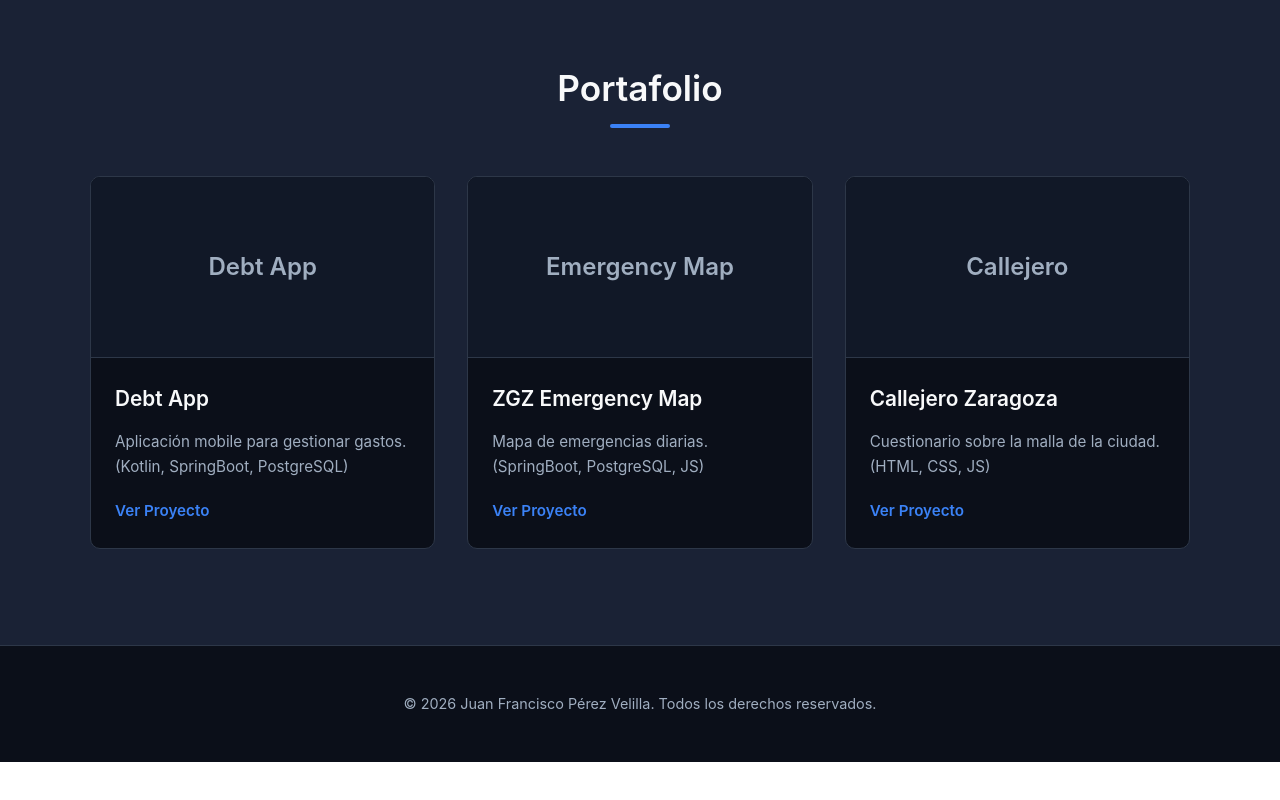
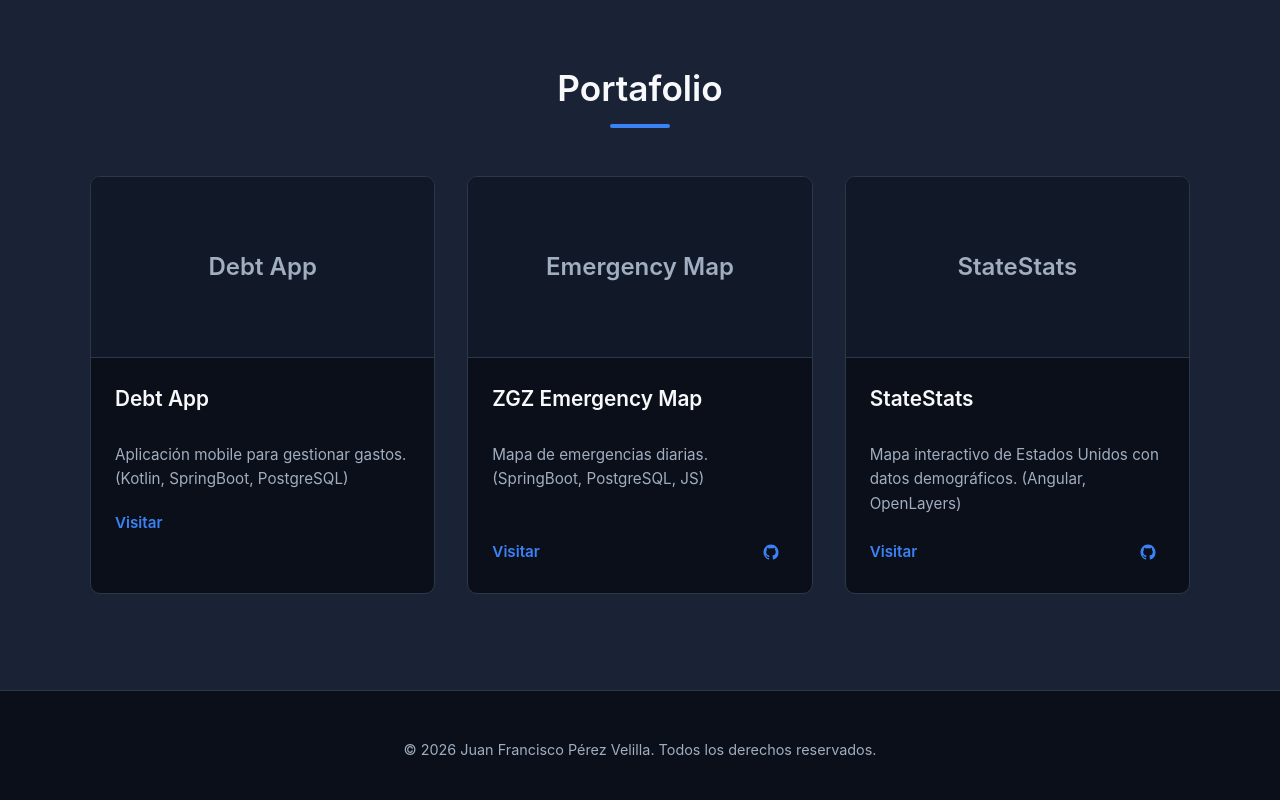
Before and after one commit to juanFRANvelilla/juanFranciscoPerezWeb, an Angular app in the folder webPersonalAngular/: page / in a window 1280 px wide. Shown: the part 1636-2436 px from the top of the page. Before the commit the page ends 2398 px from the top, so only its background shows below. Built offline with nearby package versions, Linux system fonts and the light colour scheme.

Commit message:
feat: agregar proyectos

```diff
--- a/webPersonalAngular/src/app/app.css
+++ b/webPersonalAngular/src/app/app.css
@@ -299,6 +299,8 @@ h1, h2, h3, h4 {
   border: 1px solid var(--border-color);
   border-radius: 10px;
   overflow: hidden;
+  display: flex;
+  flex-direction: column;
   transition: transform 0.3s ease, box-shadow 0.3s ease;
 }
 
@@ -322,6 +324,9 @@ h1, h2, h3, h4 {
 
 .project-info {
   padding: 1.5rem;
+  display: flex;
+  flex-direction: column;
+  flex: 1 1 auto;
 }
 
 .project-info h3 {
@@ -341,6 +346,35 @@ h1, h2, h3, h4 {
   text-decoration: none;
   font-weight: 600;
   font-size: 0.95rem;
+}
+
+.project-links {
+  display: flex;
+  align-items: center;
+  justify-content: space-between;
+  width: 100%;
+  margin-top: auto;
+}
+
+.btn-link--icon {
+  display: inline-flex;
+  align-items: center;
+  justify-content: center;
+  width: 34px;
+  height: 34px;
+  border-radius: 8px;
+  background: transparent;
+  transition: transform 0.18s ease, color 0.18s ease;
+}
+
+.btn-link--icon svg {
+  width: 18px;
+  height: 18px;
+}
+
+.btn-link--icon:hover {
+  text-decoration: none;
+  transform: scale(1.08);
 }
 
 .btn-link:hover {
--- a/webPersonalAngular/src/app/app.html
+++ b/webPersonalAngular/src/app/app.html
@@ -10,7 +10,7 @@
     <div class="hero-content">
       <h1 class="hero-title">
         Hola soy Juanfran. <br>
-        Llevo 3 años como desarrollador Full Stack y, si algo he aprendido, es que el uso de la IA no trata solo de escribir código más rápido, sino de no tener límites.
+        Llevo 3 años como desarrollador Full Stack y si algo he aprendido, es que el uso de la IA no trata solo de escribir código más rápido, sino de no tener límites.
       </h1>
 
       <div class="hero-description">
@@ -94,7 +94,7 @@
         <div class="project-info">
           <h3>Debt App</h3>
           <p>Aplicación mobile para gestionar gastos. (Kotlin, SpringBoot, PostgreSQL)</p>
-          <a href="#" class="btn-link">Ver Proyecto</a>
+          <a href="#" class="btn-link">Visitar</a>
         </div>
       </div>
 
@@ -106,19 +106,67 @@
         <div class="project-info">
           <h3>ZGZ Emergency Map</h3>
           <p>Mapa de emergencias diarias. (SpringBoot, PostgreSQL, JS)</p>
-          <a href="#" class="btn-link">Ver Proyecto</a>
+          <div class="project-links">
+            <a
+              href="https://zgz-emergency-map.juanfranciscoperez.es"
+              class="btn-link"
+              target="_blank"
+              rel="noopener noreferrer"
+            >
+              Visitar
+            </a>
+            <a
+              class="btn-link btn-link--icon"
+              href="https://github.com/juanFRANvelilla/ZgzEmergencyMap"
+              target="_blank"
+              rel="noopener noreferrer"
+              aria-label="Ver repositorio en GitHub"
+              title="GitHub"
+            >
+              <svg viewBox="0 0 24 24" aria-hidden="true" focusable="false">
+                <path
+                  fill="currentColor"
+                  d="M12 2C6.48 2 2 6.58 2 12.26c0 4.54 2.87 8.39 6.84 9.75.5.1.68-.22.68-.48 0-.24-.01-.87-.01-1.7-2.78.62-3.37-1.38-3.37-1.38-.46-1.18-1.12-1.49-1.12-1.49-.91-.64.07-.63.07-.63 1.01.07 1.54 1.06 1.54 1.06.9 1.56 2.36 1.11 2.94.85.09-.67.35-1.11.63-1.37-2.22-.26-4.56-1.14-4.56-5.08 0-1.12.39-2.04 1.03-2.76-.1-.26-.45-1.3.1-2.71 0 0 .84-.28 2.75 1.05A9.18 9.18 0 0 1 12 7.07c.82 0 1.65.11 2.42.33 1.9-1.33 2.75-1.05 2.75-1.05.55 1.41.2 2.45.1 2.71.64.72 1.03 1.64 1.03 2.76 0 3.95-2.34 4.82-4.57 5.07.36.32.68.95.68 1.92 0 1.39-.01 2.51-.01 2.85 0 .26.18.58.69.48A10.12 10.12 0 0 0 22 12.26C22 6.58 17.52 2 12 2Z"
+                />
+              </svg>
+            </a>
+          </div>
         </div>
       </div>
 
       <!-- Proyecto 3 -->
       <div class="project-card">
         <div class="project-img-placeholder">
-          <span>Callejero</span>
+          <span>StateStats</span>
         </div>
         <div class="project-info">
-          <h3>Callejero Zaragoza</h3>
-          <p>Cuestionario sobre la malla de la ciudad. (HTML, CSS, JS)</p>
-          <a href="#" class="btn-link">Ver Proyecto</a>
+          <h3>StateStats</h3>
+          <p>Mapa interactivo de Estados Unidos con datos demográficos. (Angular, OpenLayers)</p>
+          <div class="project-links">
+            <a
+              href="https://statestats.juanfranciscoperez.es"
+              class="btn-link"
+              target="_blank"
+              rel="noopener noreferrer"
+            >
+              Visitar
+            </a>
+            <a
+              class="btn-link btn-link--icon"
+              href="https://github.com/juanFRANvelilla/StateStats"
+              target="_blank"
+              rel="noopener noreferrer"
+              aria-label="Ver repositorio en GitHub"
+              title="GitHub"
+            >
+              <svg viewBox="0 0 24 24" aria-hidden="true" focusable="false">
+                <path
+                  fill="currentColor"
+                  d="M12 2C6.48 2 2 6.58 2 12.26c0 4.54 2.87 8.39 6.84 9.75.5.1.68-.22.68-.48 0-.24-.01-.87-.01-1.7-2.78.62-3.37-1.38-3.37-1.38-.46-1.18-1.12-1.49-1.12-1.49-.91-.64.07-.63.07-.63 1.01.07 1.54 1.06 1.54 1.06.9 1.56 2.36 1.11 2.94.85.09-.67.35-1.11.63-1.37-2.22-.26-4.56-1.14-4.56-5.08 0-1.12.39-2.04 1.03-2.76-.1-.26-.45-1.3.1-2.71 0 0 .84-.28 2.75 1.05A9.18 9.18 0 0 1 12 7.07c.82 0 1.65.11 2.42.33 1.9-1.33 2.75-1.05 2.75-1.05.55 1.41.2 2.45.1 2.71.64.72 1.03 1.64 1.03 2.76 0 3.95-2.34 4.82-4.57 5.07.36.32.68.95.68 1.92 0 1.39-.01 2.51-.01 2.85 0 .26.18.58.69.48A10.12 10.12 0 0 0 22 12.26C22 6.58 17.52 2 12 2Z"
+                />
+              </svg>
+            </a>
+          </div>
         </div>
       </div>
 
```
